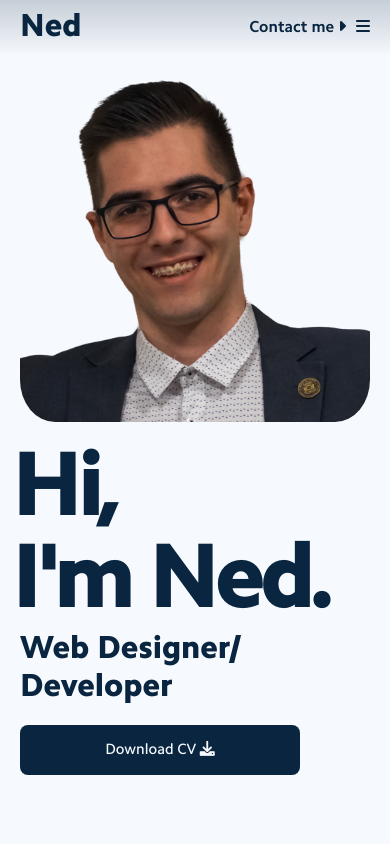
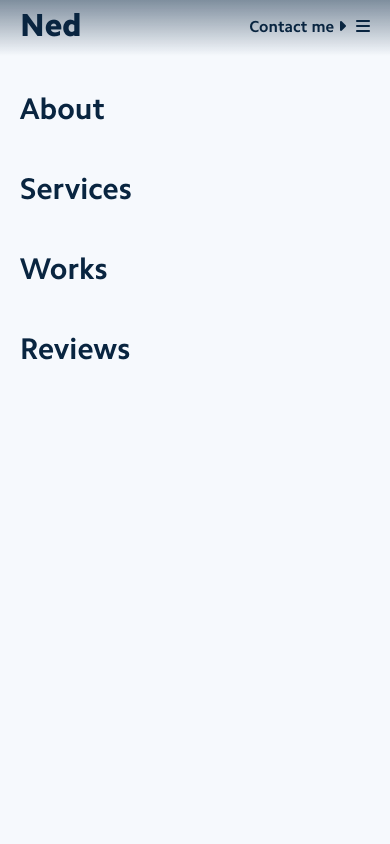
Before and after one commit to NenadDj97/Portfolio, a plain HTML site: page index.html in a window 390 px wide. Both pictures are taken after a click on the element 358 px from the left and 28 px from the top of the page. Shown: the top 844 px of the page. Drawn offline with nearby package versions, Linux system fonts and the light colour scheme; animation ran at ten frames a second.

Commit message:
Add files via upload

```diff
--- a/index.html
+++ b/index.html
@@ -128,6 +128,38 @@ xmlns:fb="http://www.facebook.com/2008/fbml">
     </div>
   </div>
 
+  <div class="phone-nav">
+
+    <div class="phone-cont">
+
+        <div class="phone-link">
+
+            <h3><a href="#s-about">About</a></h3>
+
+        </div>
+
+        <div class="phone-link">
+
+            <h3><a href="#s-services">Services</a></h3>
+
+        </div>
+
+        <div class="phone-link">
+
+            <h3><a href="#s-works">Works</a></h3>
+
+        </div>
+
+        <div class="phone-link">
+
+            <h3><a href="#s-reviews">Reviews</a></h3>
+
+        </div>
+
+    </div>
+
+</div>
+
 <nav id="fading">
     <div class="max-width">
 
@@ -137,7 +169,7 @@ xmlns:fb="http://www.facebook.com/2008/fbml">
 
                 <div class="nav-logo-text">
 
-                    <h2>Ned</h2>
+                    <h2> <a href="#gradient-canvas">Ned</a></h2>
 
                 </div>
 
@@ -179,7 +211,7 @@ xmlns:fb="http://www.facebook.com/2008/fbml">
 
                 </div>
 
-                <div class="nav-link inactive">
+                <div id="expand-menu" class="nav-link inactive">
 
                     <h3><i class="fa-solid fa-bars"></i></h3>
 
@@ -477,6 +509,12 @@ xmlns:fb="http://www.facebook.com/2008/fbml">
 
     <div class="max-width">
 
+        <div class="arrowup">
+
+            <h2><a href="#gradient-canvas"><i class="fa-solid fa-arrow-up-long"></i></a></h2>
+
+        </div>
+
         <h2 class="title">
             &nbsp;&nbsp;Contact
         </h2>
--- a/scroll.js
+++ b/scroll.js
@@ -23,3 +23,39 @@ $(document).ready(function(){
     } // End if
   });
 });
+
+jQuery(document).ready(function($) {
+
+    var open = false;
+
+    var openMenu = function() {
+        $('.phone-nav').addClass('downward');
+        $('#expand-menu').addClass('active');
+        $('#expand-menu').addClass('toggle-close');
+        open = true;
+    }
+    var closeMenu = function() {
+        $('.phone-nav').removeClass('downward');
+        $('#expand-menu').removeClass('active');
+        $('#expand-menu').removeClass('toggle-close');
+        open = false;
+    }
+
+    $('#expand-menu').click(function(event){
+        event.stopPropagation();
+        var toggle = open ? closeMenu : openMenu;
+        toggle();
+    });
+/*
+
+    $('#expand-menu').click(function(event) {
+        event.stopPropagation();
+        openMenu();
+    }); */
+
+    $(document).click(function(event) {
+        if (!$(event.target).closest('.nav-container.downward').length) {
+            closeMenu();
+        }
+    });
+});
--- a/stylesheet.css
+++ b/stylesheet.css
@@ -100,6 +100,10 @@ a{
     --gradient-color-2: #90d8f1;
     --gradient-color-3: #eae2ff;
     --gradient-color-4: #b9beff;
+  }
+
+  .phone-nav{
+      display: none;
   }
 
 h1{
@@ -715,6 +719,10 @@ section .title{
     background-color: #092540;
 }
 
+.contact .max-width{
+    position: relative;
+}
+
 .contact-container{
     width: 100%;
     height: 40px;
@@ -744,6 +752,19 @@ section .title{
 
 .contact-link:hover{
     color:#91D7EF;
+}
+
+.arrowup{
+    position: absolute;
+    height: 50px;
+    width: 50px;
+    background-color: #91D7EF;
+    display: flex;
+    align-items: center;
+    justify-content: center;
+    text-align: center;
+    top: -70px;
+    right: 10px;
 }
 
 @media screen and (max-width: 1080px){
@@ -836,6 +857,12 @@ section .title{
         background: linear-gradient(0deg, rgba(2,0,36,0) 0%, rgba(9,37,64,0.5) 100%);
       }
 
+      #fading:hover{
+        opacity: 1!important;
+        background: rgb(2,0,36);
+        background: linear-gradient(0deg, rgba(2,0,36,0) 0%, rgba(9,37,64,0.5) 100%);
+      }
+
     .intro{
         margin-top: 0!important;
         padding-top: 0!important;
@@ -892,9 +919,63 @@ section .title{
         margin: 5px;
     }
 
+    .phone-nav{
+        height: 10px;
+        overflow: none;
+        opacity: 0;
+        transition: all 0.3s ease !important;
+        -webkit-transition: all 0.3s ease;
+        -moz-transition: all 0.3s ease;
+        display:flex;
+    }
+
+    .phone-nav.downward{
+
+        height: 100vh;
+        width: 100vw;
+        position: fixed;
+        top: 0;
+        left: 0;
+        background: #F6F9FD;
+        z-index: 90;
+        display: flex;
+        flex-direction: column;
+        justify-content: center;
+        align-items: center;
+        opacity: 1;
+    }
+
+    .phone-cont{
+        height: 80%;
+        width: 95%;
+        display: flex;
+        flex-direction: column;
+        transition: all .3s ease;
+    }
+
+    .phone-link{
+        height: 60px;
+        width: 100%;
+        margin: 10px 5px;
+        padding: 0 5px;
+    }
+
+    .phone-link h3{
+        font-size: 30px;
+        color: #092540;
+    }
+
+    .phone-link h3:hover{
+        color: #6F6FB4;
+    }
+
 }
 
 @media screen and (max-width: 400px){
+
+    .nav-logo{
+        width: 30%;
+    }
     .profile-picture{
         height: 50vh;
     }
```
